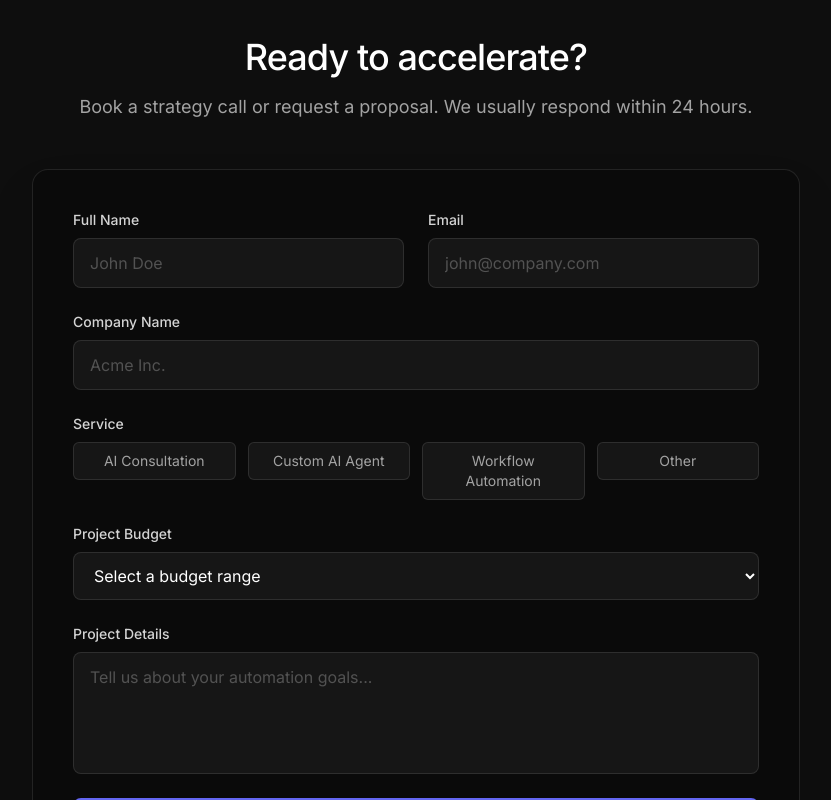
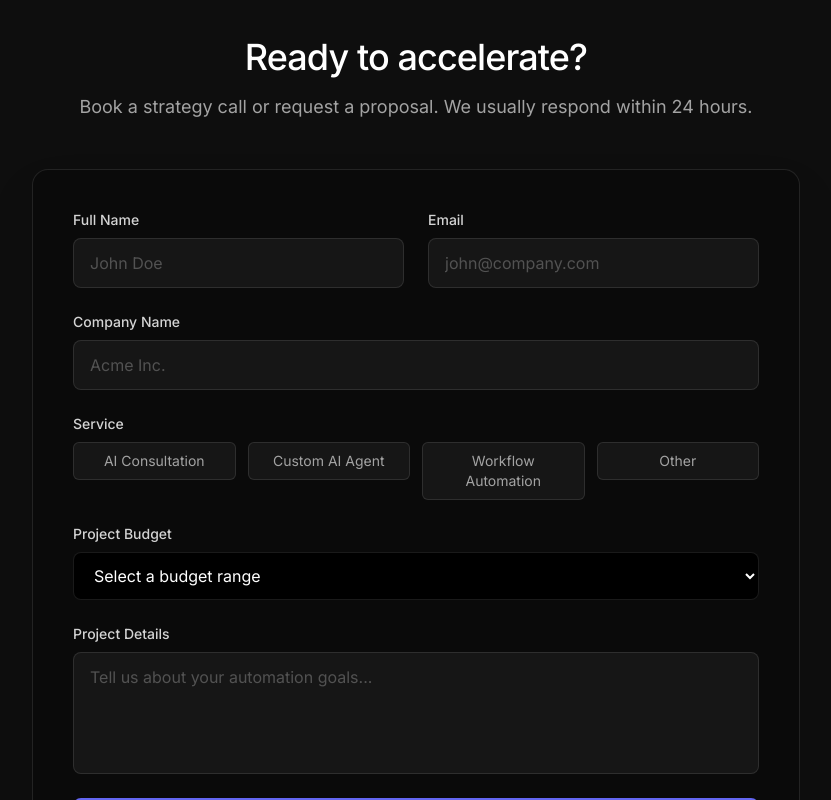
Before and after one commit to jstua422-sudo/intellagent, a plain HTML site: page index.html in a window 1280 px wide. Shown: the part 3246-4046 px from the top of the page, without its empty margins (224-1055 px from the left). Drawn offline with nearby package versions, Linux system fonts and the light colour scheme; animation ran at ten frames a second.

Commit message:
Refactor project budget selection UI
Updated project budget section with improved styling and options.

```diff
--- a/index.html
+++ b/index.html
@@ -259,7 +259,7 @@
             >
               <i data-lucide="zap" class="w-6 h-6"></i>
             </div>
-            <h3 class="text-xl font-medium mb-3 text-white">Workflow Automation</h3>
+            <h3 class="text-xl font-medium mb-3 text-white">Automation</h3>
             <p class="text-neutral-400 leading-relaxed">
               End-to-end automation of repetitive tasks. We connect your existing stack (CRM, ERP, Slack) to eliminate manual data entry.
             </p>
@@ -449,19 +449,34 @@
           </div>
 
           <div class="space-y-2">
-            <label for="budget" class="text-sm font-medium text-neutral-300">Project Budget</label>
+  <label for="budget" class="text-sm font-medium text-neutral-300">
+    Project Budget
+  </label>
+
   <select
     id="budget"
     name="budget"
     required
-              class="w-full bg-white/5 border border-white/10 rounded-lg px-4 py-3 text-white focus:outline-none focus:border-[#6366F1] focus:ring-1 focus:ring-[#6366F1] transition-all"
+    class="w-full bg-black border border-white/10 rounded-lg px-4 py-3 text-white focus:outline-none focus:border-[#6366F1] focus:ring-1 focus:ring-[#6366F1] transition-all"
   >
-              <option value="" disabled selected>Select a budget range</option>
-              <option value="$1K-$5K">$1K-$5K</option>
-              <option value="$5K-$10K">$5K-$10K</option>
-              <option value="$10K+">$10K+</option>
+    <option value="" disabled selected class="bg-black text-neutral-500">
+      Select a budget range
+    </option>
+
+    <option value="$1K-$5K" class="bg-black text-white hover:bg-[#6366F1]/20">
+      $1K–$5K
+    </option>
+
+    <option value="$5K-$10K" class="bg-black text-white hover:bg-[#6366F1]/20">
+      $5K–$10K
+    </option>
+
+    <option value="$10K+" class="bg-black text-white hover:bg-[#6366F1]/20">
+      $10K+
+    </option>
   </select>
 </div>
+
 
           <div class="space-y-2">
             <label for="message" class="text-sm font-medium text-neutral-300">Project Details</label>
```
Lines whose indentation alone changed are shown as unchanged.
